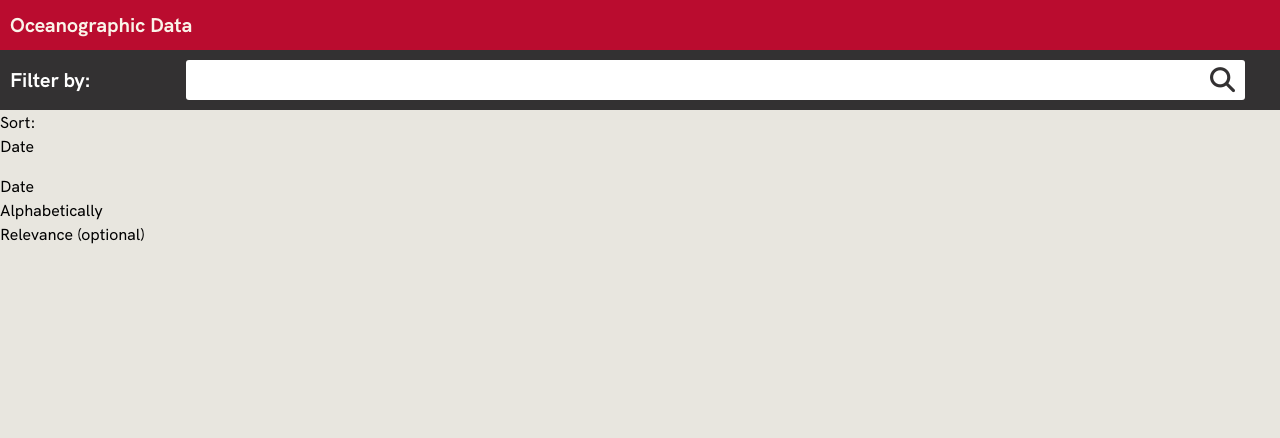
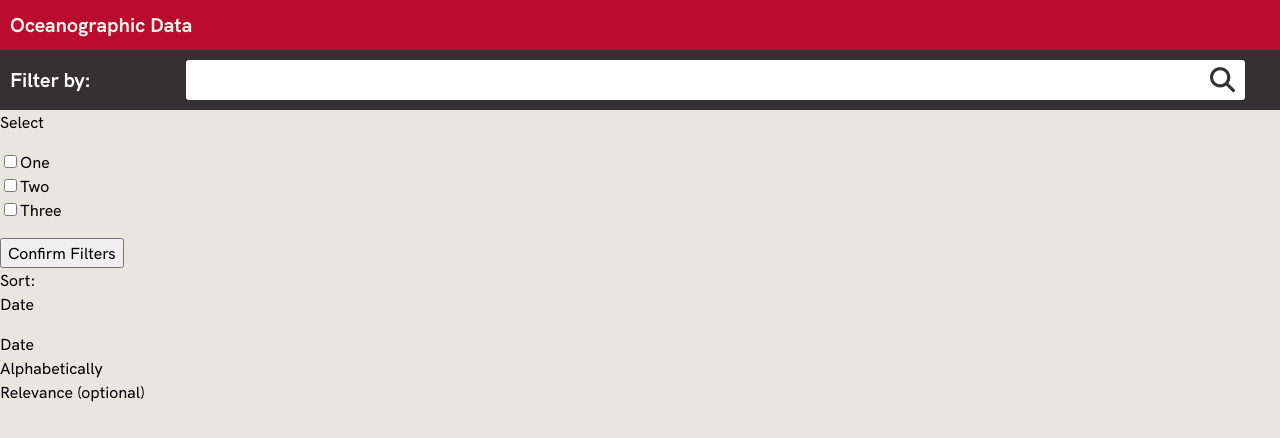
Before and after one commit to jcoszig/oceanographicdata, a React (Create React App) app: page / in a window 1280 px wide. Shown: the top 438 px of the page. Built offline with nearby package versions, Linux system fonts and the light colour scheme.

Commit message:
added filter into main app

```diff
--- a/src/components/App.js
+++ b/src/components/App.js
@@ -1,7 +1,8 @@
 import React, { Component } from "react";
+import { Link } from "react-router-dom";
 import Searchfilter from "./Searchfilter";
 import Preview from "./Preview";
-import { Link } from "react-router-dom";
+import Filter from "./Filter";
 
 class App extends Component {
 
@@ -104,6 +105,7 @@ class App extends Component {
             updateSearchQuery={this.updateSearchQuery}
           />
         </header>
+        <Filter />
         <main className="article-container">
           <div className="number-results">
             {this.numberResults()}
--- a/src/components/Filter.js
+++ b/src/components/Filter.js
@@ -3,28 +3,24 @@ import React, { Component } from "react";
 class Filter extends Component {
   render() {
     return (
-      <section className="search-dropdown">
+      <aside className="search-dropdown">
         <dt>
         <a href="#">
           <span className="">Select</span>
           <p className="multiSel"></p>
         </a>
         </dt>
-
         <dd>
             <div className="filter-options">
                 <ul>
-                    <li>
-                        <input type="checkbox" value="One" />One</li>
-                    <li>
-                        <input type="checkbox" value="Two" />Two</li>
-                    <li>
-                        <input type="checkbox" value="Three" />Three</li>
+                    <li><input type="checkbox" value="One" />One</li>
+                    <li><input type="checkbox" value="Two" />Two</li>
+                    <li><input type="checkbox" value="Three" />Three</li>
                 </ul>
             </div>
         </dd>
         <button>Confirm Filters</button>
-      </section>
+      </aside>
     );
   }
 }
```
